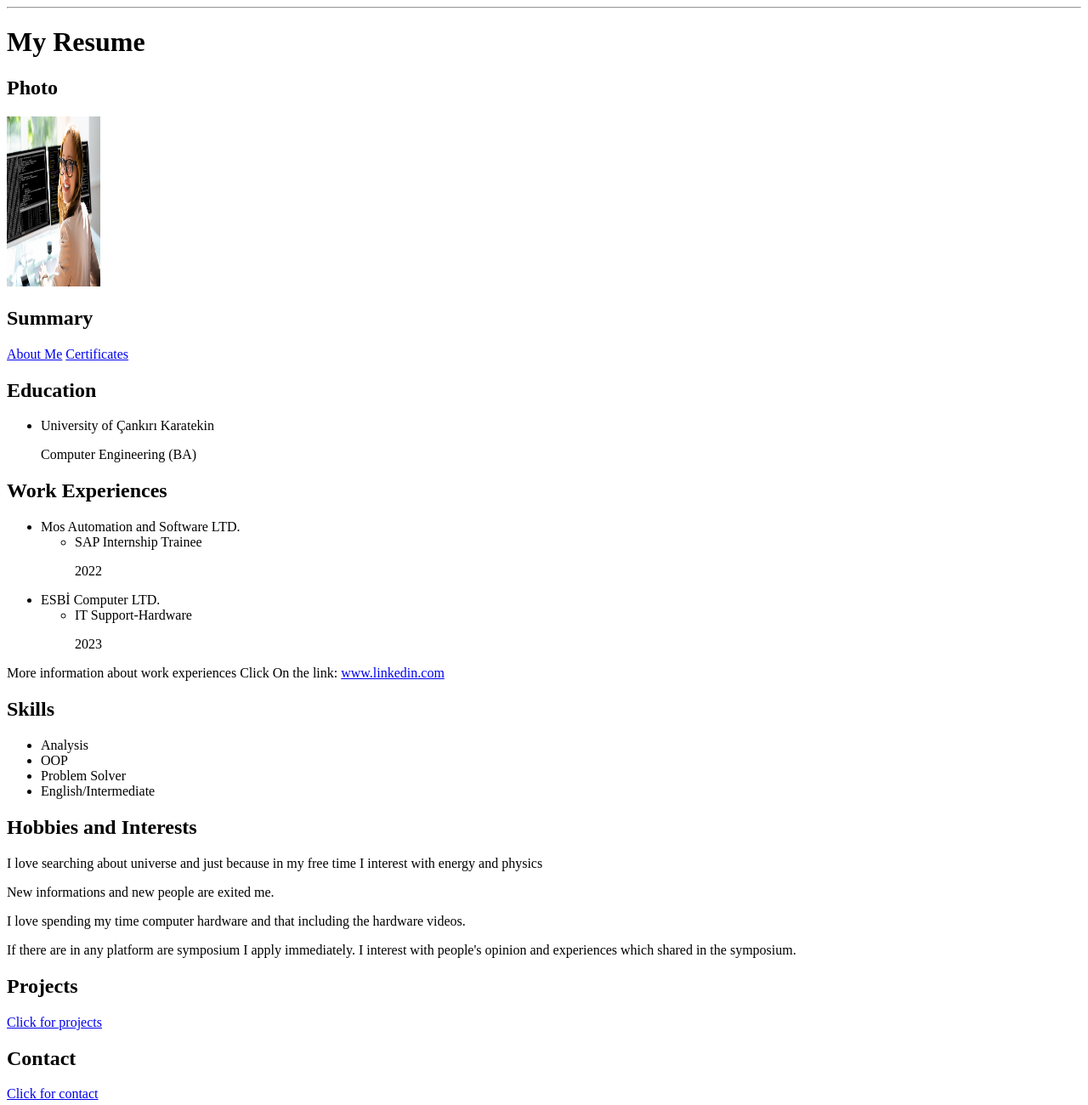
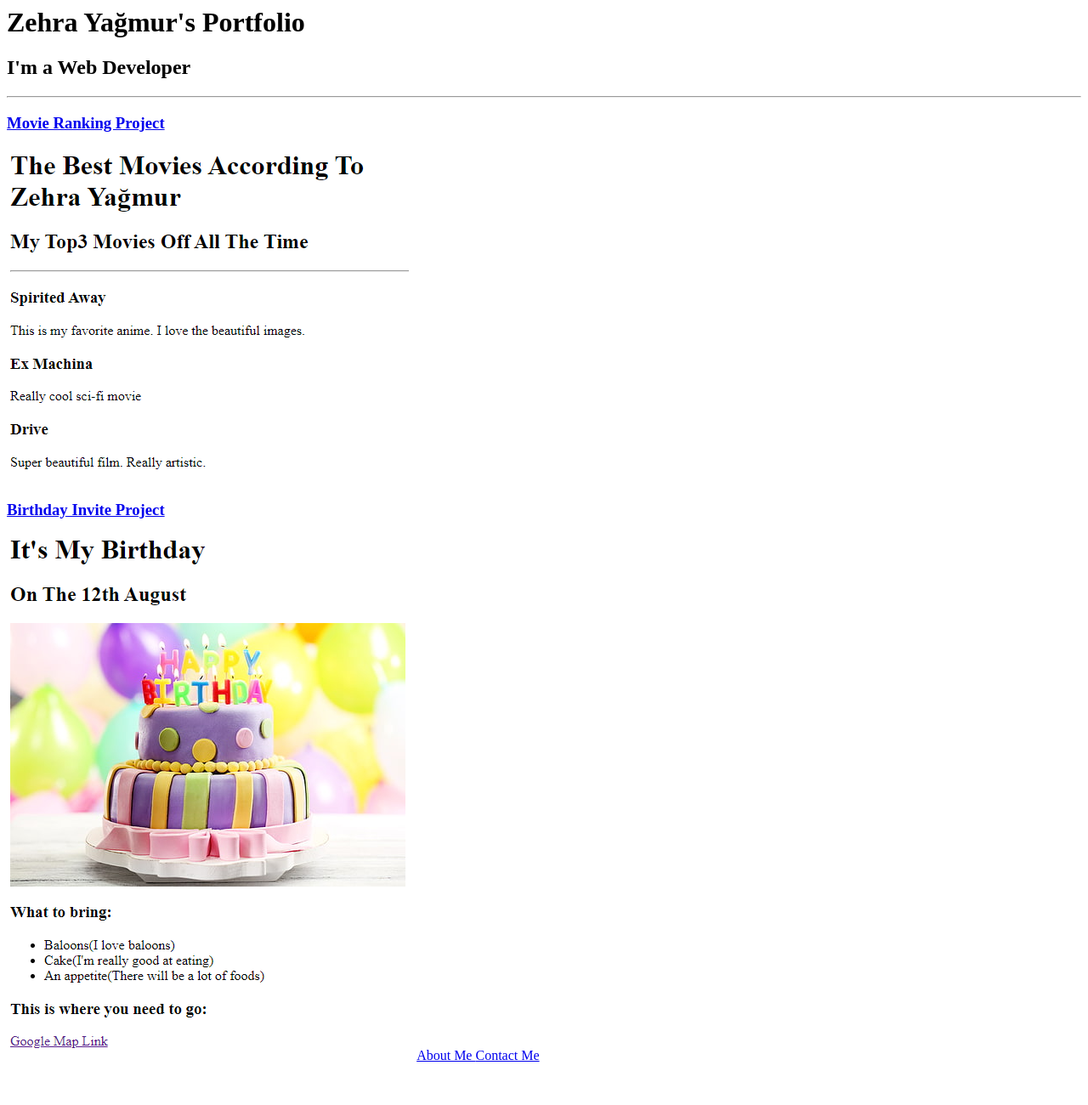
Before and after one commit to zehrayagmur/html-capstone, a plain HTML site: page index.html in a window 1280 px wide. Shown: the whole page at 85% size. After the commit the page ends 1259 px from the top, so only its background shows below. Drawn offline with Linux system fonts and the light colour scheme.

Commit message:
Add files via upload

```diff
--- a/index.html
+++ b/index.html
@@ -1,48 +1,33 @@
-<!DOCTYPE html>
-<html lang="en">
-<head>
-    <meta charset="UTF-8">
-    <meta name="viewport" content="width=device-width, initial-scale=1.0">
-    <title>My Resume</title>
-</head>
-<body>
-    <hr/>
-    <h1>My Resume</h1>
-    <h2>Photo</h2>
-    <img src = "./public/software-engineer.png" width = "110" height="200" \>
-    <h2>Summary</h2>
-    <a href = "./assets/about.html">About Me</a>
-    <a href ="./assets/certificates.html">Certificates</a>
-    <h2>Education</h2>
-    <ul>
-        <li>University of Çankırı Karatekin <p>Computer Engineering (BA)</p></li>
-    </ul>
-    <h2>Work Experiences</h2>
-    <ul>
-        <li>Mos Automation and Software LTD.
-            <ul>
-                <li>SAP Internship Trainee</li>
-                <p>2022</p>
-            </ul>
-        </li>
-        <li>ESBİ Computer LTD.
-            <ul>
-                <li>IT Support-Hardware</li>
-                <p>2023</p>
-            </ul>
-        </li>
-    </ul>
-    <p>More information about work experiences Click On the link: <a href = "www.linkedin.com/in/zehra-yağmur-588080245" >www.linkedin.com</a></p>
-    <h2>Skills</h2>
-    <ul><li>Analysis</li><li>OOP</li><li>Problem Solver</li><li>English/Intermediate</li></ul>
-    <h2>Hobbies and Interests </h2>
-    <P>I love searching about universe and just because in my free time I interest with energy and physics</P>
-    <p>New informations and new people are exited me.</p>
-    <p>I love spending my time computer hardware and that including the hardware videos.</p>
-    <p>If there are in any platform are symposium I apply immediately. I interest with people's opinion and experiences which shared in the symposium.</p>
-    <h2>Projects</h2>
-    <a href = "./assets/projects.html">Click for projects</a>
-    <h2>Contact</h2>
-    <a href = "./assets/contact.html">Click for contact</a>
-</body>
+<!-- TODO 1: Create the HTML Boilerplate -->
+<html lang ="en">
+    <head>
+        <meta charset = "UTF-8">
+        <tittle></tittle>
+
+    </head>
+    <body>
+        <h1>Zehra Yağmur's Portfolio</h1>
+        <h2>I'm a Web Developer</h2>
+        <hr>
+        <h3><a href="./public/movie-ranking.html">Movie Ranking Project</a></h3>
+        <img src = "./assets/images/Screenshot 1.png"\>
+        <h3><a href = "./public/birthday-invite.html">Birthday Invite Project</a></h3>
+        <img src = "./assets/images/Screenshot 2.png" \>
+        <a href = "./public/about.html" >About Me </a>
+        <a href = "./public/contact.html">Contact Me</a>
+    </body>
 </html>
+
+<!-- TODO 2: Add Your previous projects' HTML into the public folder -->
+
+<!-- TODO 3: Take screenshots of your project previews and add the images to the images folder -->
+
+<!-- TODO 4: Add titles/subtitles etc. -->
+
+<!-- TODO 5: Add a link to the project pages -->
+
+<!-- TODO 6: Add images to show the project previews
+HINT for TODO 6: You can use the height attribute set to 200 to make the image smaller:
+https://developer.mozilla.org/en-US/docs/Web/HTML/Element/img#attr-height -->
+
+<!-- TODO 7: Add the Contact Me and About Me page links -->
```
